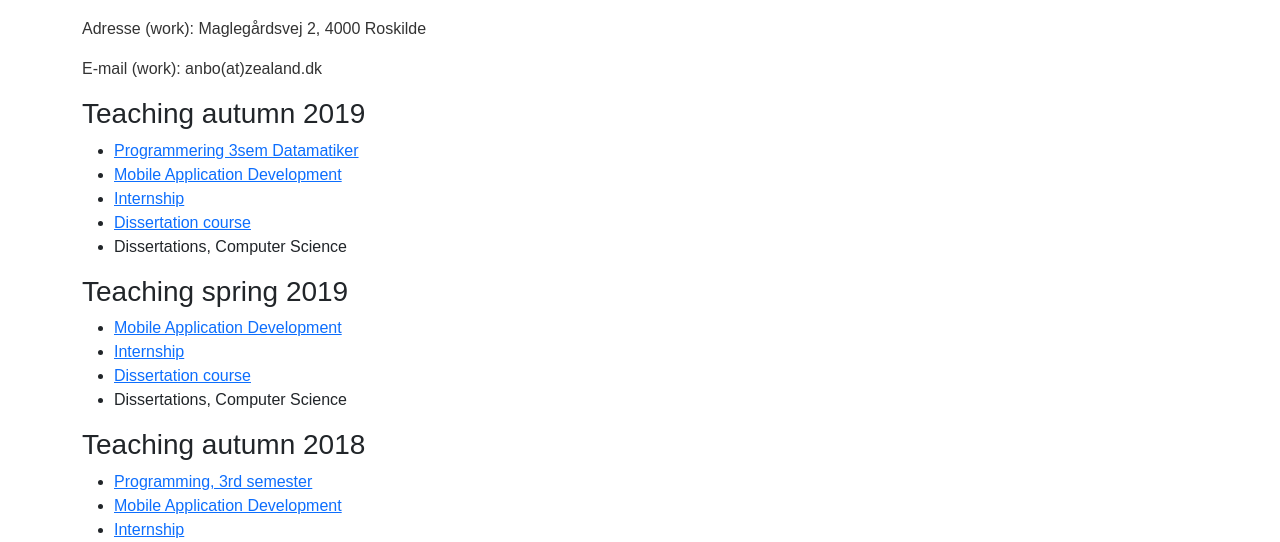
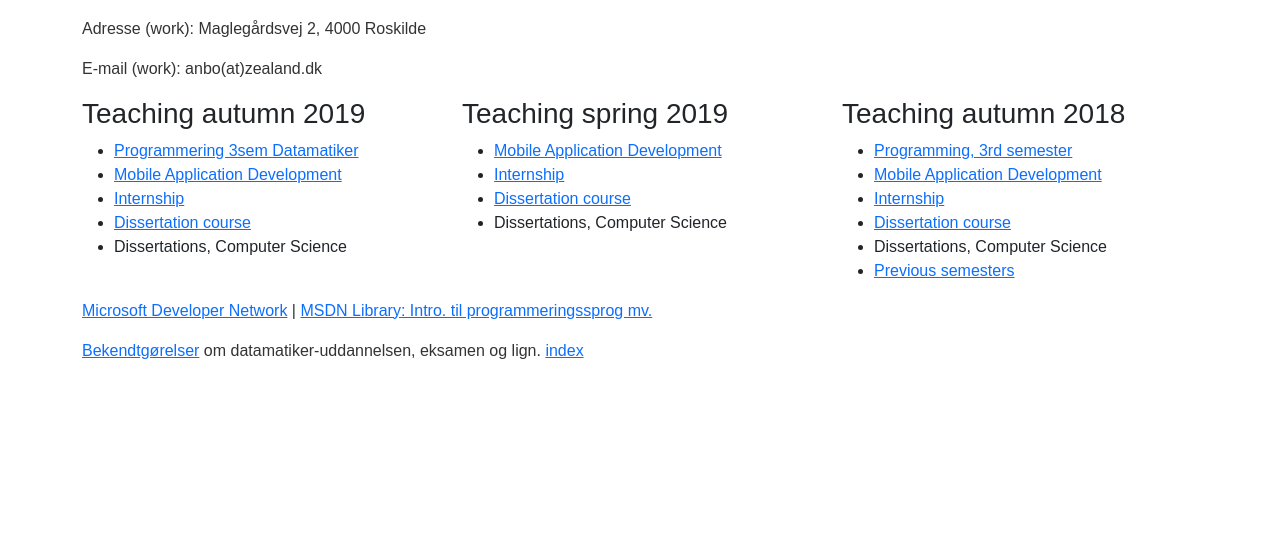
Before and after one commit to awessel-git/anbo-modern, a plain HTML site: page index.html in a window 1280 px wide. Shown: the part 242-784 px from the top of the page. Drawn offline with nearby package versions, Linux system fonts and the light colour scheme.

Commit message:
Made teaching sections use bootstrap grid

```diff
--- a/index.html
+++ b/index.html
@@ -37,7 +37,8 @@
                 <p>E-mail (work): anbo(at)zealand.dk</p>
             </section>
 
-            <section>
+            <section class="row">
+                <div class="col-md-4">
                     <h3>Teaching autumn 2019</h3>
                     <ul>
                         <li><a
@@ -50,26 +51,32 @@
                         <li><a href="https://anbo-easj.dk/dissertation2020spring/">Dissertation course</a></li>
                         <li>Dissertations, Computer Science</li>
                     </ul>
+                </div>
 
+                <div class="col-md-4">
                     <h3>Teaching spring 2019</h3>
                     <ul>
-                    <li><a href="https://anbo-easj.dk/mobile2019spring/index.html">Mobile Application Development</a>
-                    </li>
+                        <li><a href="https://anbo-easj.dk/mobile2019spring/index.html">Mobile Application
+                                Development</a></li>
                         <li><a href="https://anbo-easj.dk/internship/index.html">Internship</a></li>
                         <li><a href="https://anbo-easj.dk/dissertation2019spring/">Dissertation course</a></li>
                         <li>Dissertations, Computer Science</li>
                     </ul>
+                </div>
 
+                <div class="col-md-4">
                     <h3>Teaching autumn 2018</h3>
                     <ul>
-                    <li><a href="https://anbo-easj.dk/prog3_2018autumn/index.html">Programming, 3rd semester</a></li>
-                    <li><a href="https://anbo-easj.dk/mobile2018autumn/index.html">Mobile Application Development</a>
+                        <li><a href="https://anbo-easj.dk/prog3_2018autumn/index.html">Programming, 3rd semester</a>
                         </li>
+                        <li><a href="https://anbo-easj.dk/mobile2018autumn/index.html">Mobile Application
+                                Development</a></li>
                         <li><a href="https://anbo-easj.dk/internship/index.html">Internship</a></li>
                         <li><a href="https://anbo-easj.dk/dissertation2018autumn/">Dissertation course</a></li>
                         <li>Dissertations, Computer Science</li>
                         <li><a href="https://anbo-easj.dk/undervisning/">Previous semesters</a></li>
                     </ul>
+                </div>
             </section>
         </main>
 
```
Lines whose indentation alone changed are shown as unchanged.
